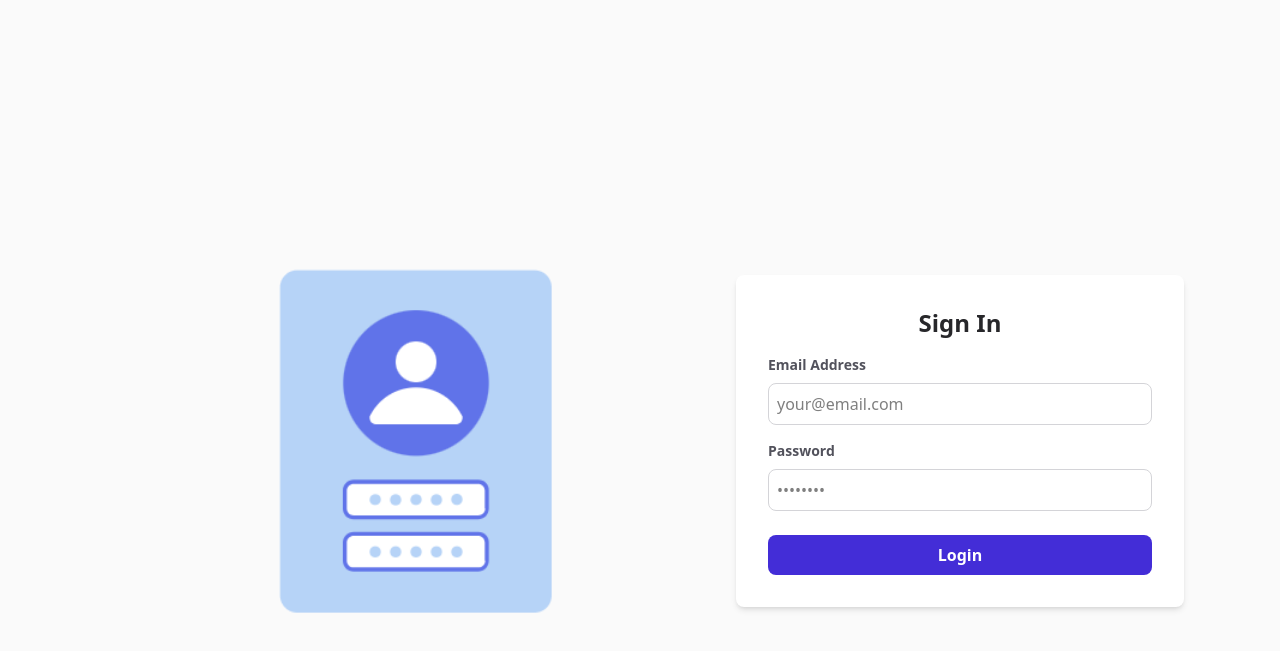
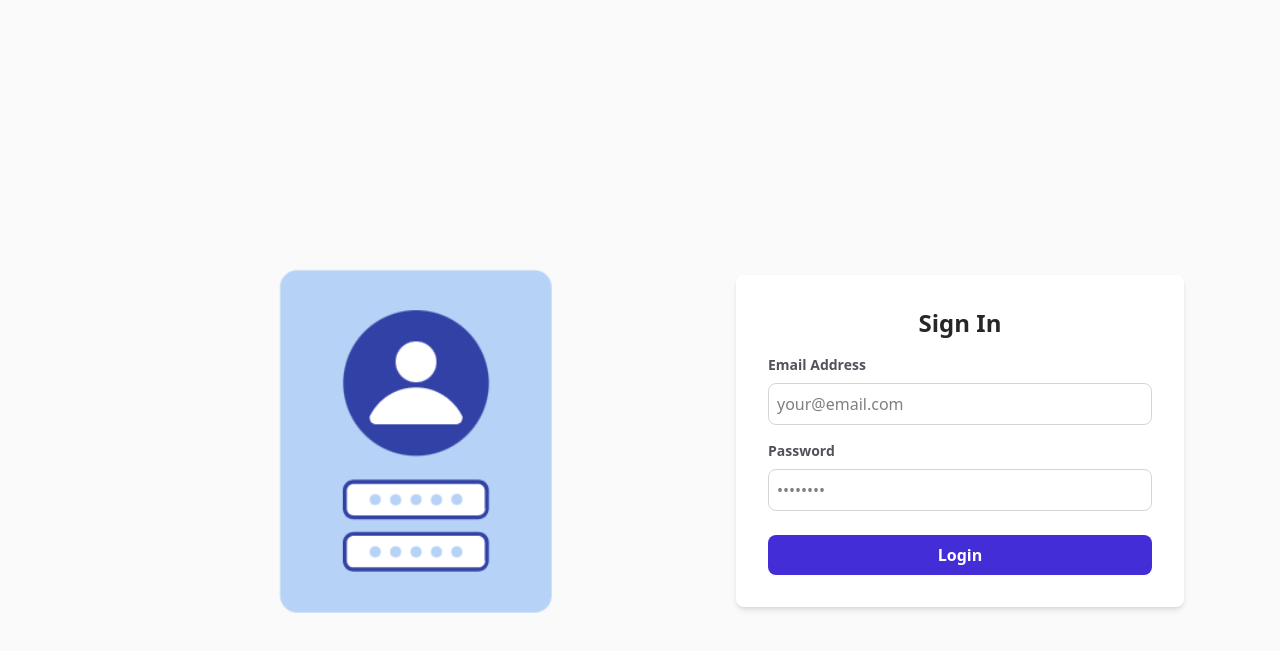
Before and after one commit to aaronvalera/to-do-app, a website: page views/login/index.html in a window 1280 px wide. Shown: the part 55-706 px from the top of the page. Drawn offline with Linux system fonts and the light colour scheme.

Commit message:
change image login

```diff
--- a/views/login/index.html
+++ b/views/login/index.html
@@ -1,12 +1,14 @@
 <!doctype html>
 <html lang="en">
+
 <head>
   <meta charset="UTF-8" />
-    <meta http-equiv="X-UA-Compatible" content="IE=edge"/>
-    <meta name="viewport" content="width=device-width, initial-scale=1.0"/>
+  <meta http-equiv="X-UA-Compatible" content="IE=edge" />
+  <meta name="viewport" content="width=device-width, initial-scale=1.0" />
   <link rel="stylesheet" href="../../src/output.css">
   <title>Login</title>
 </head>
+
 <body class="bg-zinc-50">
   <!-- contenedor donde el archivo js de aaron va a meter el navbar -->
   <div id="navbar"></div>
@@ -15,7 +17,7 @@
   <div class="pt-16 h-screen flex max-w-7xl mx-auto justify-center items-center">
     <!-- contenedor de la imagen izquierda solo para pantallas grandes -->
     <div class="hidden lg:flex w-2/4 justify-center items-center">
-      <img class="w-3/4" src="../../multimedia/icon-icons.png" alt="Login image" />
+      <img class="w-3/4" src="../../multimedia/icon-icons (1).png" alt="Login image" />
     </div>
 
     <!-- formulario de login -->
```
Also changed, not shown: multimedia/icon-icons (1).png (added), multimedia/icon-icons.png (deleted). Lines whose indentation alone changed are shown as unchanged.
